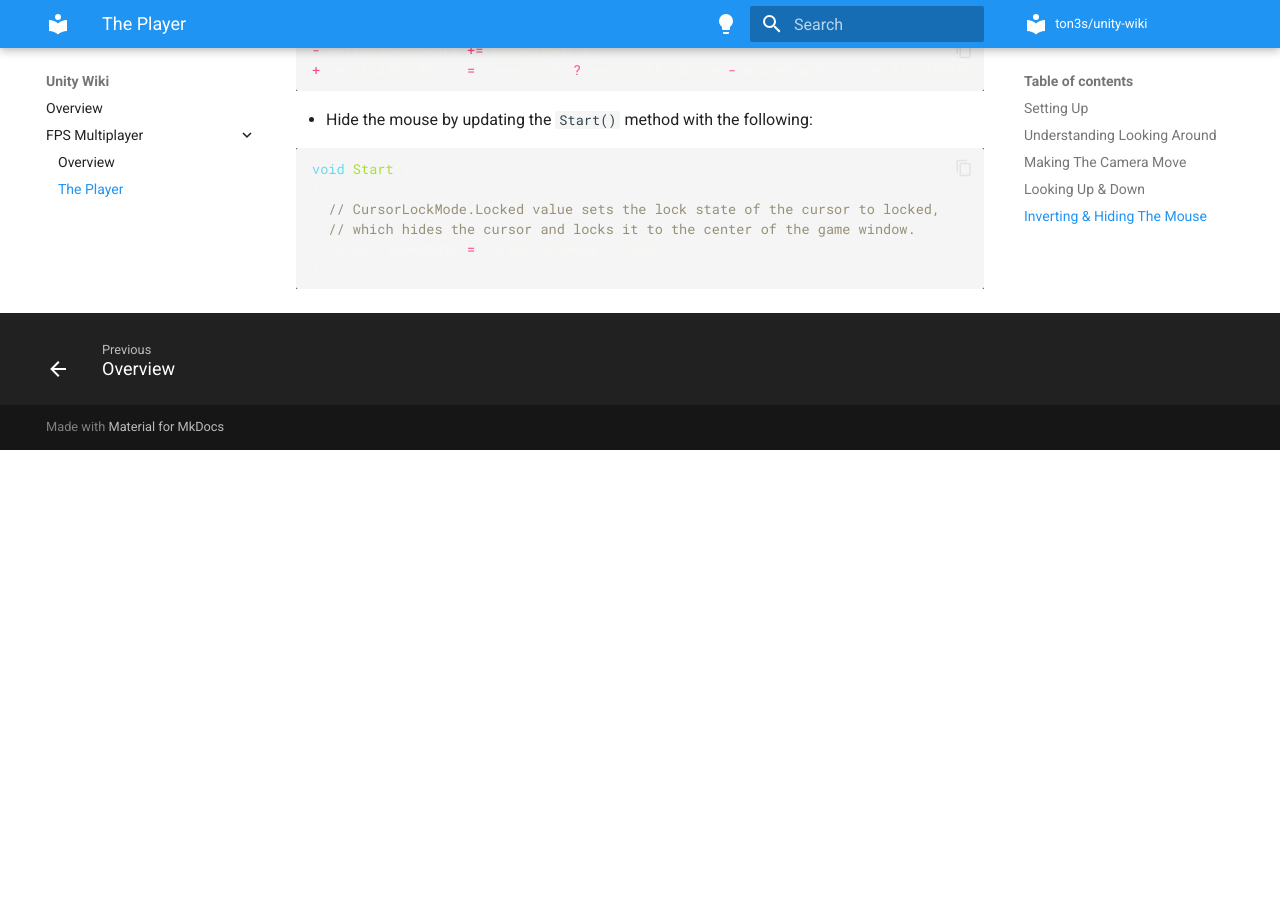
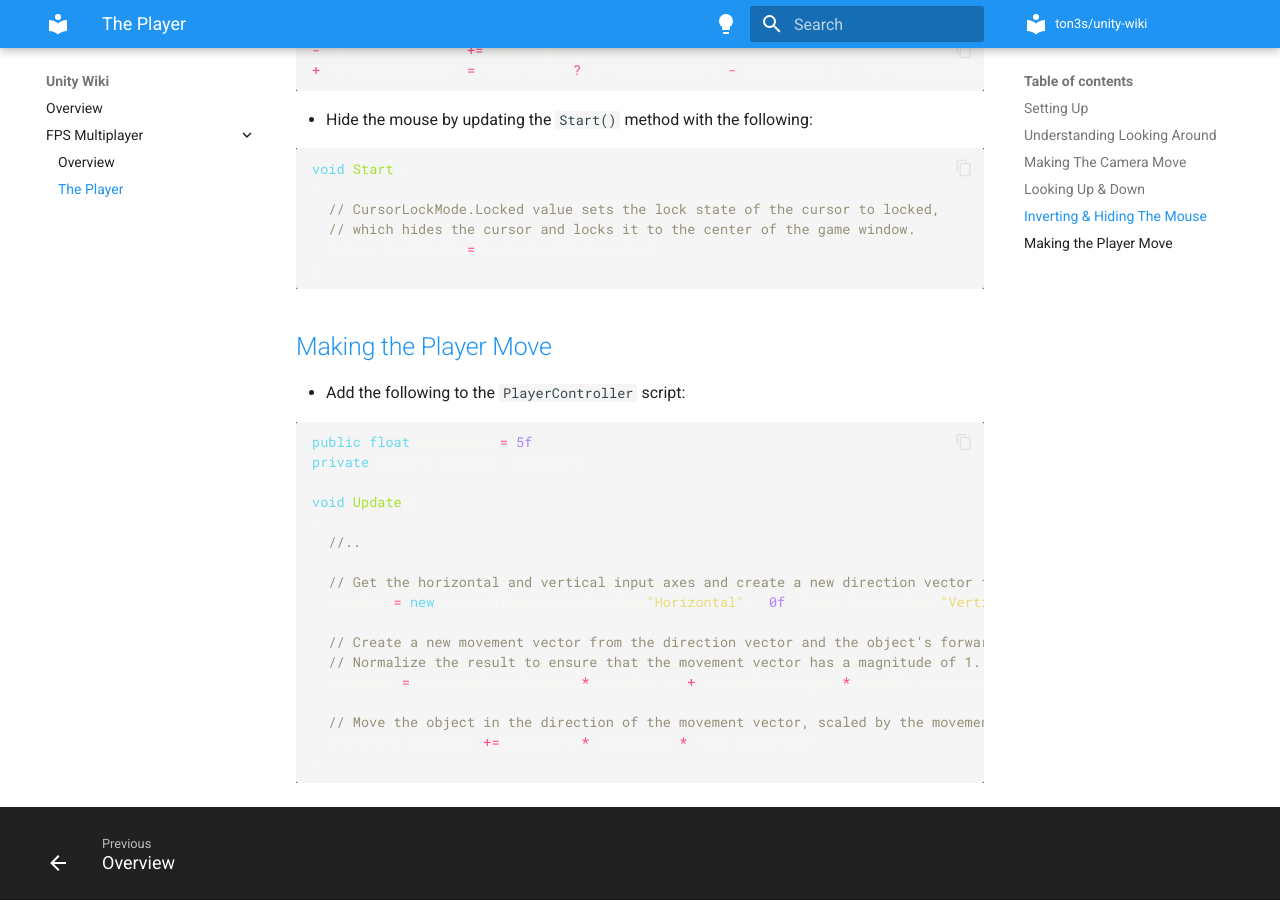
Before and after one commit to ton3s/unity-wiki, an MkDocs documentation site: the page built from docs/fps-multiplayer/the-player.md, in a window 1280 px wide and 900 px high, scrolled down 2302 px. Built offline with MkDocs 1.6.1 and Material for MkDocs 9.7.7, drawn with Linux system fonts in a browser that asks for light colours; before the commit the page ends 2752 px from its top, so only the background shows below that.

Commit message:
Add video 7

````diff
--- a/docs/fps-multiplayer/the-player.md
+++ b/docs/fps-multiplayer/the-player.md
@@ -93,3 +93,27 @@ void Start()
   Cursor.lockState = CursorLockMode.Locked;
 }
 ```
+
+## [Making the Player Move](https://www.udemy.com/course/unity-online-multiplayer/learn/lecture/25987878#overview)
+
+- Add the following to the `PlayerController` script:
+
+```cs
+public float moveSpeed = 5f;
+private Vector3 moveDir, movement;
+
+void Update()
+{
+  //..
+
+  // Get the horizontal and vertical input axes and create a new direction vector from them.
+  moveDir = new Vector3(Input.GetAxisRaw("Horizontal"), 0f, Input.GetAxisRaw("Vertical"));
+
+  // Create a new movement vector from the direction vector and the object's forward and right vectors.
+  // Normalize the result to ensure that the movement vector has a magnitude of 1.
+  movement = ((transform.forward * moveDir.z) + (transform.right * moveDir.x)).normalized;
+
+  // Move the object in the direction of the movement vector, scaled by the movement speed and the delta time.
+  transform.position += movement * moveSpeed * Time.deltaTime;
+}
+```
````
